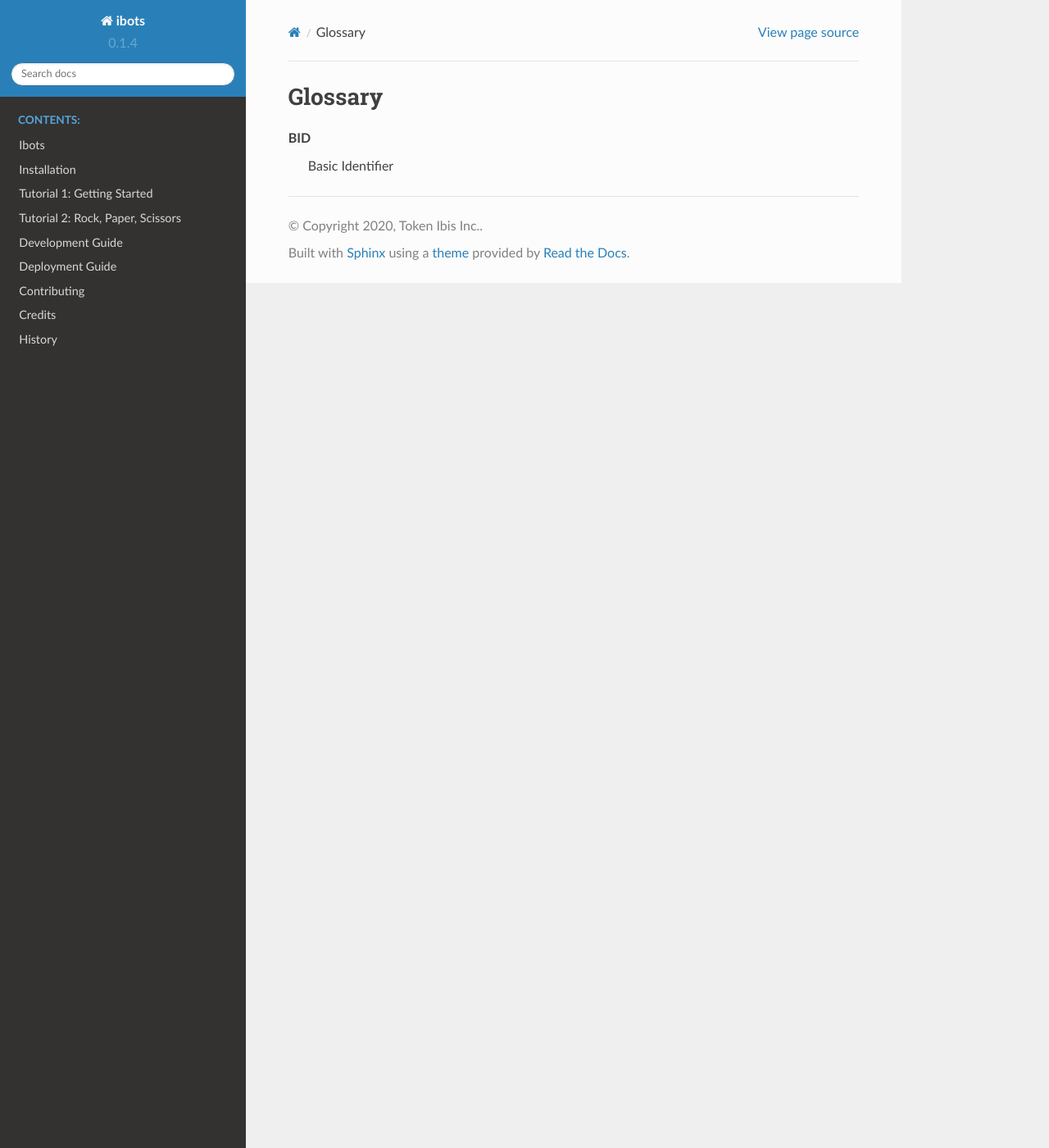
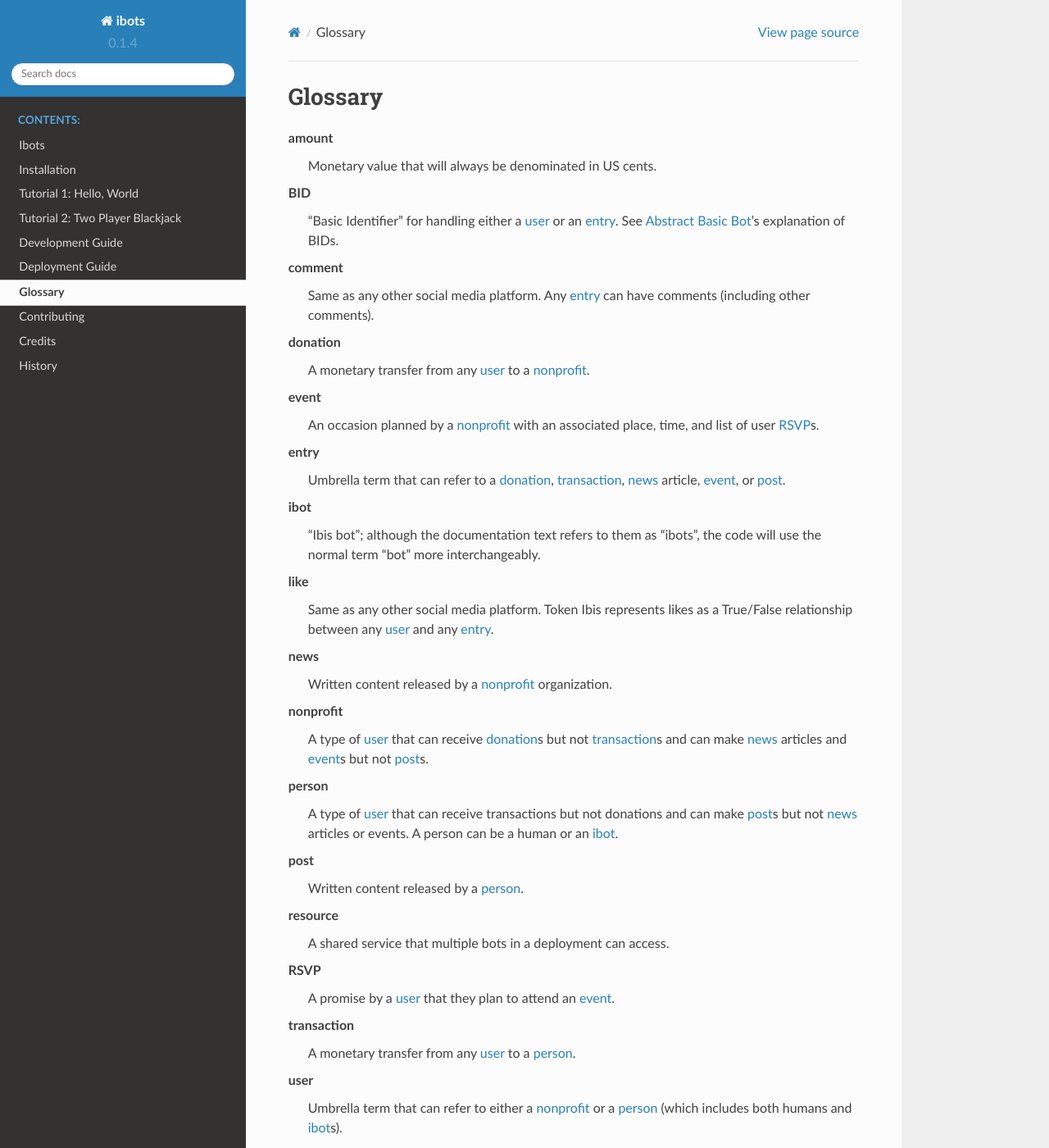
Before and after one commit to Tokenibis/ibots, a Sphinx documentation site: the page built from docs/glossary.rst, in a window 1280 px wide and 1400 px high. Shown: the whole window at 82% size. Built offline with Sphinx 7.4.7 and the Read the Docs theme 2.0.0, drawn with Linux system fonts in a browser that asks for light colours.

Commit message:
more progress on documentation

```diff
--- a/docs/deployment.rst
+++ b/docs/deployment.rst
@@ -1,3 +1,5 @@
+.. _deployment_guide:
+
 ================
 Deployment Guide
 ================
--- a/docs/glossary.rst
+++ b/docs/glossary.rst
@@ -4,5 +4,53 @@ Glossary
 
 .. glossary::
 
+
+    amount
+        Monetary value that will always be denominated in US cents.
+
     BID
-        Basic Identifier
+        "Basic Identifier" for handling either a :term:`user` or an :term:`entry`. See :ref:`abstract_basic_bot`'s explanation of BIDs.
+
+    comment
+        Same as any other social media platform.
+	Any :term:`entry` can have comments (including other comments).
+
+    donation
+        A monetary transfer from any :term:`user` to a :term:`nonprofit`.
+
+    event
+        An occasion planned by a :term:`nonprofit` with an associated place, time, and list of user :term:`RSVP`\ s.
+
+    entry
+        Umbrella term that can refer to a :term:`donation`, :term:`transaction`, :term:`news` article, :term:`event`, or :term:`post`.
+
+    ibot
+        "Ibis bot"; although the documentation text refers to them as "ibots", the code will use the normal term "bot" more interchangeably.
+
+    like
+        Same as any other social media platform.
+	Token Ibis represents likes as a True/False relationship between any :term:`user` and any :term:`entry`.
+
+    news
+        Written content released by a :term:`nonprofit` organization.
+
+    nonprofit
+        A type of :term:`user` that can receive :term:`donation`\ s but not :term:`transaction`\ s and can make :term:`news` articles and :term:`event`\ s but not :term:`post`\ s.
+
+    person
+        A type of :term:`user` that can receive :term:`transactions` but not :term:`donations` and can make :term:`post`\ s but not :term:`news` articles or :term:`events`. A person can be a human or an :term:`ibot`.
+
+    post
+        Written content released by a :term:`person`.
+
+    resource
+        A shared service that multiple bots in a deployment can access.
+
+    RSVP
+        A promise by a :term:`user` that they plan to attend an :term:`event`.
+
+    transaction
+        A monetary transfer from any :term:`user` to a :term:`person`.
+
+    user
+        Umbrella term that can refer to either a :term:`nonprofit` or a :term:`person` (which includes both humans and :term:`ibot`\ s).
--- a/docs/index.rst
+++ b/docs/index.rst
@@ -7,10 +7,11 @@ Welcome to ibots's documentation!
 
    readme
    installation
-   getting_started
-   rock_paper_scissors
+   tutorial_1
+   tutorial_2
    development
    deployment
+   glossary
    contributing
    authors
    history
```
Also changed, not shown: docs/development.rst (+14 -58 lines), docs/rock_paper_scissors.rst (deleted, +0 -8 lines), docs/tutorial_1.rst (renamed from docs/getting_started.rst, +10 -8 lines), docs/tutorial_2.rst (added, +11 -0 lines), 4 other files.
